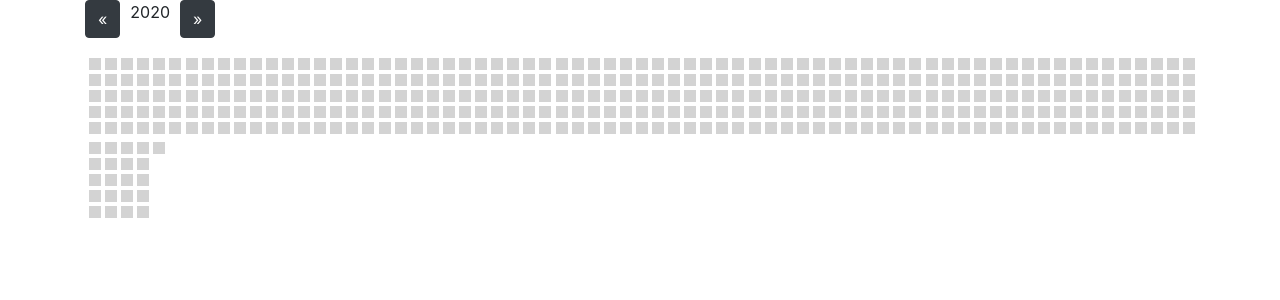
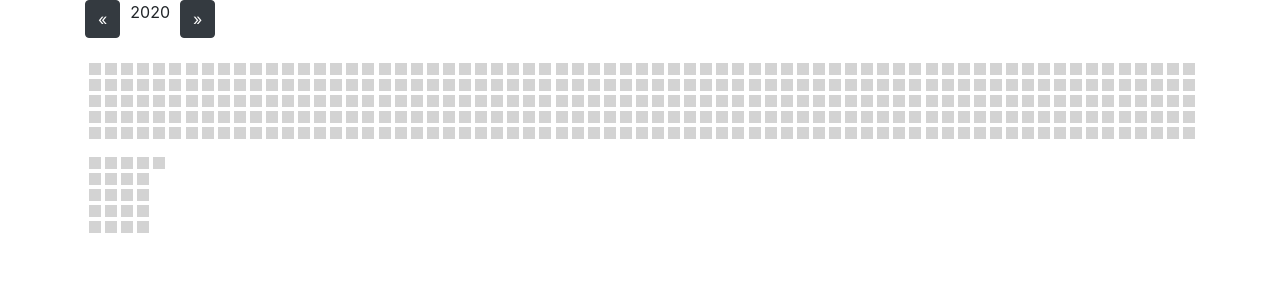
Before and after one commit to cpf006/data-tracker, a Django app: page /journal/ in a window 1280 px wide. Shown: the top 300 px of the page. Run offline with Django 3.2, Linux system fonts and the light colour scheme; data comes from the database, SQL or seed files in the repository; some libraries are stand-ins or nearby versions.

Commit message:
Adding more spacing between grid rows

```diff
--- a/daily_journal/journal/static/journal/style.css
+++ b/daily_journal/journal/static/journal/style.css
@@ -31,8 +31,9 @@
     transition: all .2s ease-in-out;
 }
 
-.grid-outer > * {
-    border-top-width: 1px green solid;
+.grid-outer {
+    margin-top: 5px;
+    margin-bottom: 5px;
 }
 
 .grid > .content:hover {
```
